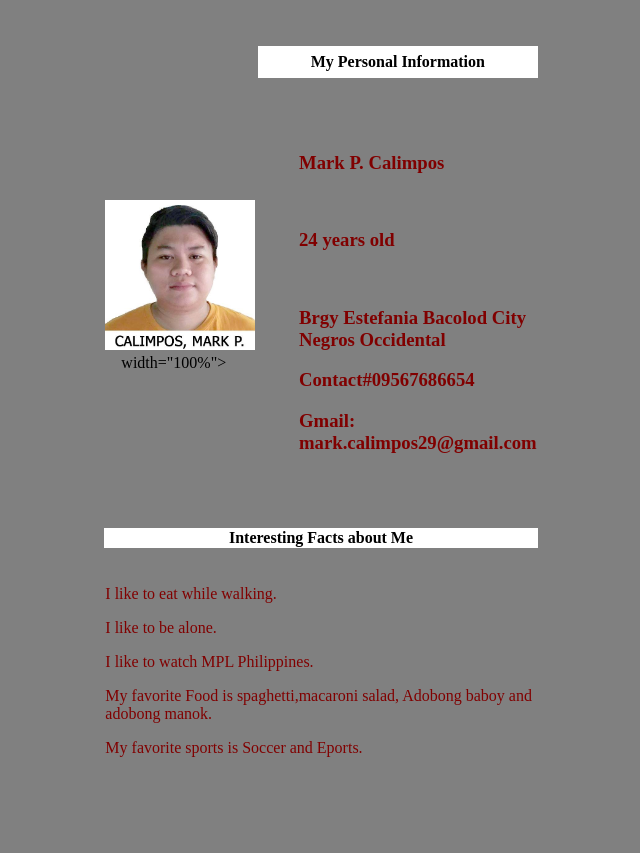
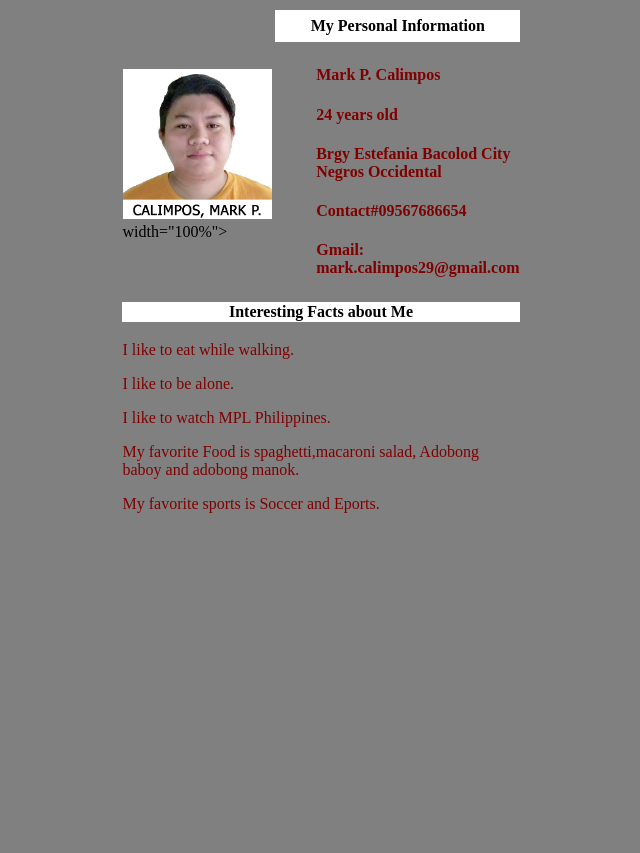
Before and after one commit to Marki1024/Markii, a plain HTML site: page index.html in a window 1280 px wide. Shown: the whole page, without its empty margins (319-959 px from the left). After the commit the page ends 800 px from the top, so only its background shows below. Drawn offline with Linux system fonts and the light colour scheme.

Commit message:
Add files via upload

```diff
--- a/index.html
+++ b/index.html
@@ -7,7 +7,7 @@
         background-color: gray;
 
     }
-    h3{
+    h4{
         color: maroon;
     }
     p{
@@ -21,13 +21,13 @@
 
     </head>
 
-    <body style="font-family;Arialing;">
+    <body style="font-family;Serif;">
 
    <center>
  <table width="50px" borde1="2">
  <tr>
  <td rowspan="2">
- <img src="mpc.jpeg"height="150px" width"250px   align="ccenter/>
+ <img src="markii.jpg" height="150px" width"250px   align="ccenter/>
  <hr />
 
 
@@ -41,11 +41,11 @@
       <td>
       <ul>
 
-     <h3>Mark P. Calimpos</h3>
-     <h3>24 years old </h3>
-     <h3>Brgy Estefania Bacolod City Negros Occidental</h3>
-      <h3>Contact#09567686654</h3>
-      <h3>Gmail: mark.calimpos29@gmail.com</h3>
+      <h4>Mark P. Calimpos</h4>
+      <h4>24 years old </h4>
+      <h4>Brgy Estefania Bacolod City Negros Occidental</h4>
+      <h4>Contact#09567686654</h4>
+      <h4>Gmail: mark.calimpos29@gmail.com</h4>
          </ul>
         </td>
         </tr>
@@ -73,4 +73,4 @@
         <tr>
 </body>
 
-</html>
+</html
```
Also changed, not shown: Markii.jpg (added). Lines whose indentation alone changed are shown as unchanged.
